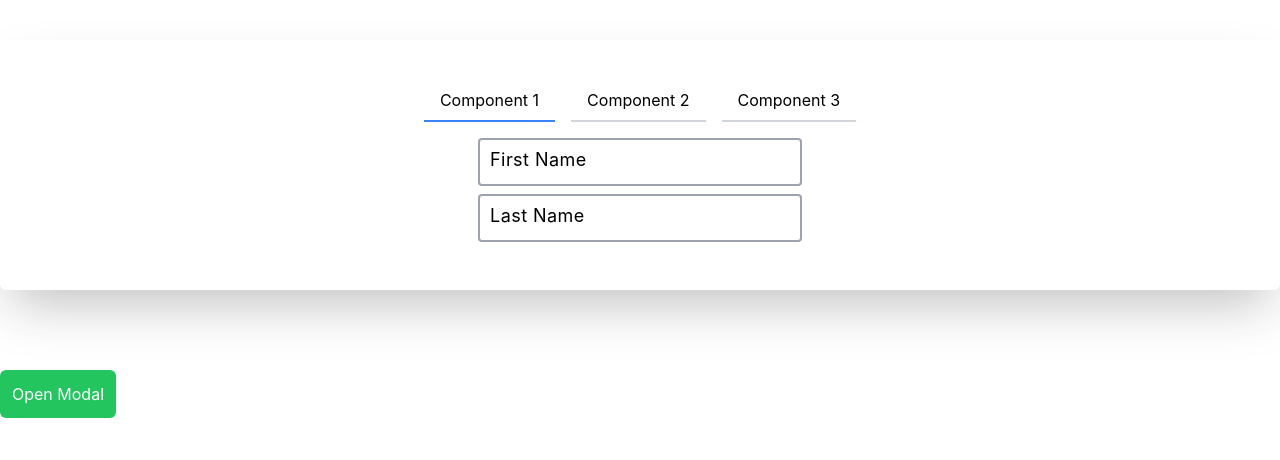
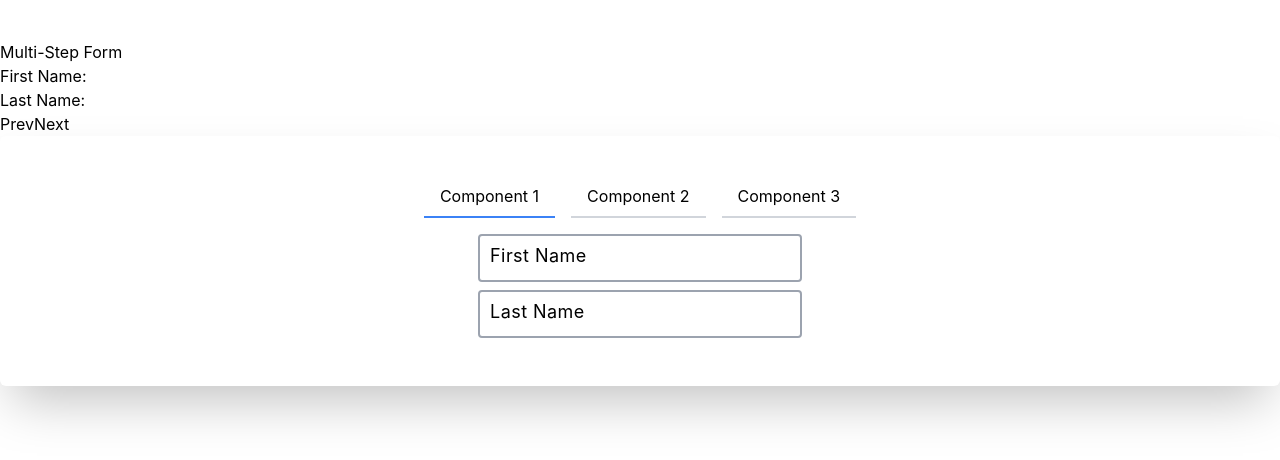
Before and after one commit to saifabrar17/my-typescript-intro, a React (Create React App) app: page / in a window 1280 px wide. Shown: the top 460 px of the page. Built offline with nearby package versions, Linux system fonts and the light colour scheme.

Commit message:
multi step form

```diff
--- a/src/App.tsx
+++ b/src/App.tsx
@@ -1,6 +1,7 @@
 import "./App.css";
 import ComponentSwitcher from "./components/componentSwitcher/ComponentSwitcher";
 import useModal from "./components/hooks/useModal";
+import MultiStepForm from "./components/multistepForm/MultiStepForm";
 // import LoginForm from "./components/shared/LoginForm";
 import Modal from "./components/shared/Modal";
 
@@ -18,12 +19,13 @@ function App() {
 
       {/* <TextInput label="Email" name="email" type="email" value="ddd" /> */}
 
+      <MultiStepForm></MultiStepForm>
 
       <ComponentSwitcher />
 
       {/* <LoginForm></LoginForm> */}
 
-      <div className="mt-20">
+      {/* <div className="mt-20">
         <button className="bg-green-500 rounded-md text-white p-3" onClick={toggle}>Open Modal </button>
         <Modal isOpen={isOpen} toggle={toggle}>
           <p>
@@ -32,7 +34,7 @@ function App() {
             reiciendis aspernatur!
           </p>
         </Modal>
-      </div>
+      </div> */}
     </div>
   );
 }
--- /dev/null
+++ b/src/components/multistepForm/MultiStepForm.tsx
@@ -0,0 +1,181 @@
+import React, { useState } from "react";
+
+interface FormData {
+  firstName: string;
+  lastName: string;
+  email: string;
+  phoneNumber: string;
+  password: string;
+  confirmPassword: string;
+}
+
+const MultiStepForm: React.FC = () => {
+  const [step, setStep] = useState(1);
+  const [formData, setFormData] = useState<FormData>({
+    firstName: "",
+    lastName: "",
+    email: "",
+    phoneNumber: "",
+    password: "",
+    confirmPassword: "",
+  });
+  const [errors, setErrors] = useState<Partial<FormData>>({});
+
+  const handleNext = () => {
+    if (step === 1) {
+      const firstNameError = formData.firstName ? "" : "First name is required";
+      const lastNameError = formData.lastName ? "" : "Last name is required";
+
+      if (firstNameError || lastNameError) {
+        setErrors({ firstName: firstNameError, lastName: lastNameError });
+        return;
+      }
+    } else if (step === 2) {
+      const emailError = formData.email ? "" : "Email is required";
+      const phoneNumberError = formData.phoneNumber
+        ? ""
+        : "Phone number is required";
+
+      if (emailError || phoneNumberError) {
+        setErrors({ email: emailError, phoneNumber: phoneNumberError });
+        return;
+      }
+    } else if (step === 3) {
+      const passwordError = formData.password ? "" : "Password is required";
+      const confirmPasswordError = formData.confirmPassword
+        ? ""
+        : "Confirm password is required";
+      const passwordsMatch = formData.password === formData.confirmPassword;
+
+      if (passwordError || confirmPasswordError || !passwordsMatch) {
+        setErrors({
+          password: passwordError,
+          confirmPassword: confirmPasswordError,
+          ...(passwordsMatch
+            ? {}
+            : { confirmPassword: "Passwords do not match" }),
+        });
+        return;
+      }
+    }
+
+    setErrors({});
+    setStep(step + 1);
+  };
+
+  const handlePrev = () => {
+    setStep(step - 1);
+  };
+
+  const handleChange = (event: React.ChangeEvent<HTMLInputElement>) => {
+    setFormData({ ...formData, [event.target.name]: event.target.value });
+  };
+
+  return (
+    <div>
+      <h1>Multi-Step Form</h1>
+      {step === 1 && (
+        <div>
+          <div>
+            <label>
+              First Name:
+              <input
+                type="text"
+                name="firstName"
+                value={formData.firstName}
+                onChange={handleChange}
+              />
+            </label>
+            {errors.firstName && (
+              <span style={{ color: "red" }}>{errors.firstName}</span>
+            )}
+          </div>
+          <div>
+            <label>
+              Last Name:
+              <input
+                type="text"
+                name="lastName"
+                value={formData.lastName}
+                onChange={handleChange}
+              />
+            </label>
+            {errors.lastName && (
+              <span style={{ color: "red" }}>{errors.lastName}</span>
+            )}
+          </div>
+        </div>
+      )}
+      {step === 2 && (
+        <div>
+          <div>
+            <label>
+              Email:
+              <input
+                type="email"
+                name="email"
+                value={formData.email}
+                onChange={handleChange}
+              />
+            </label>
+            {errors.email && (
+              <span style={{ color: "red" }}>{errors.email}</span>
+            )}
+          </div>
+          <div>
+            <label>
+              Phone Number:
+              <input
+                type="tel"
+                name="phoneNumber"
+                value={formData.phoneNumber}
+                onChange={handleChange}
+              />
+            </label>
+            {errors.phoneNumber && (
+              <span style={{ color: "red" }}>{errors.phoneNumber}</span>
+            )}
+          </div>
+        </div>
+      )}
+      {step === 3 && (
+        <div>
+          <div>
+            <label>
+              Password:
+              <input
+                type="password"
+                name="password"
+                value={formData.password}
+                onChange={handleChange}
+              />
+            </label>
+            {errors.password && (
+              <span style={{ color: "red" }}>{errors.password}</span>
+            )}
+          </div>
+          <div>
+            <label>
+              Confirm Password:
+              <input
+                type="password"
+                name="confirmPassword"
+                value={formData.confirmPassword}
+                onChange={handleChange}
+              />
+            </label>
+            {errors.confirmPassword && (
+              <span style={{ color: "red" }}>{errors.confirmPassword}</span>
+            )}
+          </div>
+        </div>
+      )}
+      <button onClick={handlePrev} disabled={step === 1}>
+        Prev
+      </button>
+      <button onClick={handleNext}>{step === 3 ? "Submit" : "Next"}</button>
+    </div>
+  );
+};
+
+export default MultiStepForm;
```
